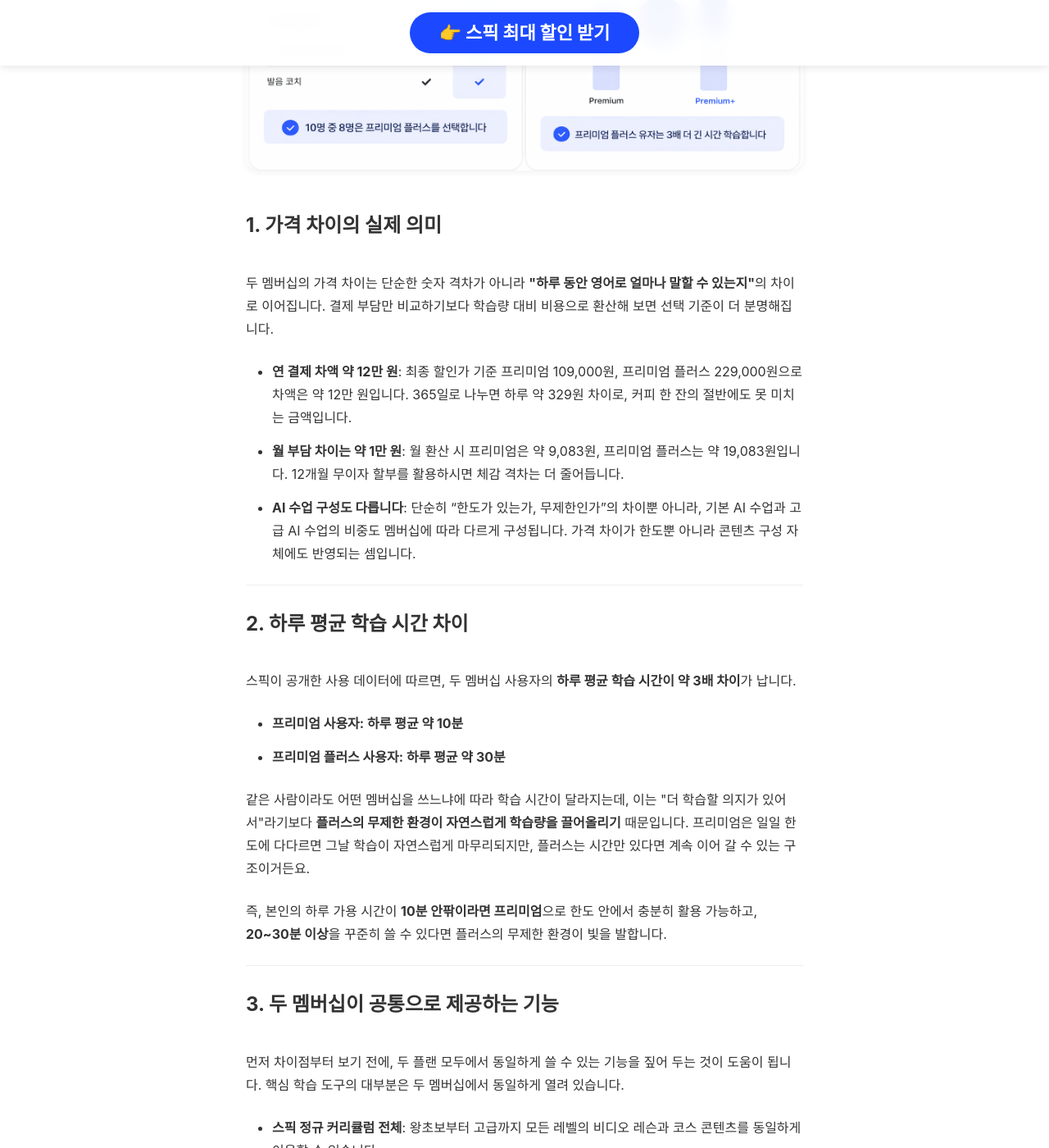
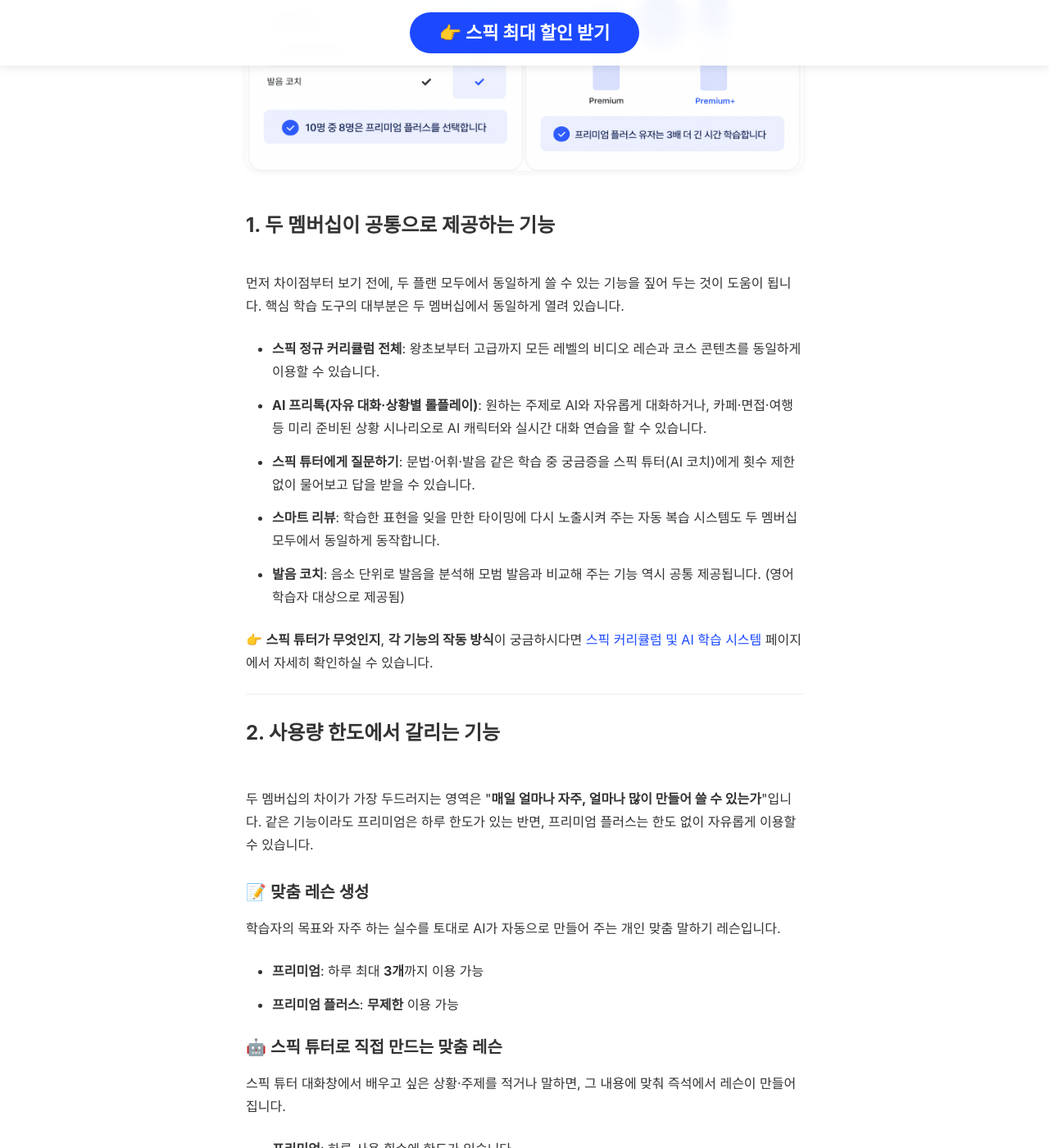
Before and after one commit to kjsjdw/speak_event_page, a Jekyll site: the page built from premium-vs-plus.md, in a window 1280 px wide and 1400 px high, scrolled down 1517 px. Shown: the whole window at 82% size. Built offline with Jekyll 4.4.1, drawn with Linux system fonts in a browser that asks for light colours; some web fonts are replaced; some of the changed text lies outside the part shown.

Commit message:
Reorder premium-vs-plus sections: 기능 비교 먼저, 학습 시간·가격 차이는 뒤로 (목차·번호 갱신)
Co-Authored-By: Claude Opus 5 <noreply@anthropic.com>

```diff
--- a/premium-vs-plus.md
+++ b/premium-vs-plus.md
@@ -25,12 +25,12 @@ image: /content/images/premium-vs-plus.jpg
 <div class='toc-container' style="background-color: #f8faff; border: 1px solid #e2e8f0; border-radius: 12px; padding: 25px; margin: 30px 0;">
   <h2 class='toc-title' style="margin-top: 0; margin-bottom: 15px; font-size: 1.1rem; color: #1a202c; border: none; padding: 0;">📑 목차</h2>
   <ol style="line-height: 2.0; margin-bottom: 0; padding-left: 20px;">
-    <li><a href='#toc-1' style="color: #4a5568; text-decoration: none;">가격 차이의 실제 의미</a></li>
-    <li><a href='#toc-2' style="color: #4a5568; text-decoration: none;">하루 평균 학습 시간 차이</a></li>
-    <li><a href='#toc-3' style="color: #4a5568; text-decoration: none;">두 멤버십이 공통으로 제공하는 기능</a></li>
-    <li><a href='#toc-4' style="color: #4a5568; text-decoration: none;">사용량 한도에서 갈리는 기능</a></li>
-    <li><a href='#toc-5' style="color: #4a5568; text-decoration: none;">프리미엄 플러스에만 제공되는 기능</a></li>
-    <li><a href='#toc-6' style="color: #4a5568; text-decoration: none;">전용 30일 습관 프로그램</a></li>
+    <li><a href='#toc-1' style="color: #4a5568; text-decoration: none;">두 멤버십이 공통으로 제공하는 기능</a></li>
+    <li><a href='#toc-2' style="color: #4a5568; text-decoration: none;">사용량 한도에서 갈리는 기능</a></li>
+    <li><a href='#toc-3' style="color: #4a5568; text-decoration: none;">프리미엄 플러스에만 제공되는 기능</a></li>
+    <li><a href='#toc-4' style="color: #4a5568; text-decoration: none;">전용 30일 습관 프로그램</a></li>
+    <li><a href='#toc-5' style="color: #4a5568; text-decoration: none;">하루 평균 학습 시간 차이</a></li>
+    <li><a href='#toc-6' style="color: #4a5568; text-decoration: none;">가격 차이의 실제 의미</a></li>
     <li><a href='#toc-7' style="color: #4a5568; text-decoration: none;">나에게 맞는 멤버십 결정 체크리스트</a></li>
     <li><a href='#toc-8' style="color: #4a5568; text-decoration: none;">자주 묻는 질문</a></li>
   </ol>
@@ -40,28 +40,7 @@ image: /content/images/premium-vs-plus.jpg
   <img src='/content/images/premium-vs-plus-compare.png' width='100%' alt='스픽 요금제 비교' title='스픽 프리미엄 및 프리미엄 플러스 요금제 혜택 상세 비교' style='display: block; margin: 0 auto; width: 100%; height: auto; max-width: 100%;'>
 </div>
 
-<h2 id="toc-1" style="padding-top: 100px; margin-top: -80px; padding-bottom: 20px;">1. 가격 차이의 실제 의미</h2>
-<p>두 멤버십의 가격 차이는 단순한 숫자 격차가 아니라 <strong>"하루 동안 영어로 얼마나 말할 수 있는지"</strong>의 차이로 이어집니다. 결제 부담만 비교하기보다 학습량 대비 비용으로 환산해 보면 선택 기준이 더 분명해집니다.</p>
-
-* **연 결제 차액 약 12만 원**: 최종 할인가 기준 프리미엄 109,000원, 프리미엄 플러스 229,000원으로 차액은 약 12만 원입니다. 365일로 나누면 하루 약 329원 차이로, 커피 한 잔의 절반에도 못 미치는 금액입니다.
-* **월 부담 차이는 약 1만 원**: 월 환산 시 프리미엄은 약 9,083원, 프리미엄 플러스는 약 19,083원입니다. 12개월 무이자 할부를 활용하시면 체감 격차는 더 줄어듭니다.
-* **AI 수업 구성도 다릅니다**: 단순히 "한도가 있는가, 무제한인가"의 차이뿐 아니라, 기본 AI 수업과 고급 AI 수업의 비중도 멤버십에 따라 다르게 구성됩니다. 가격 차이가 한도뿐 아니라 콘텐츠 구성 자체에도 반영되는 셈입니다.
-
-<hr style="border: 0; border-top: 1px solid #eee; margin: 10px 0;">
-
-<h2 id="toc-2" style="padding-top: 100px; margin-top: -80px; padding-bottom: 20px;">2. 하루 평균 학습 시간 차이</h2>
-<p>스픽이 공개한 사용 데이터에 따르면, 두 멤버십 사용자의 <strong>하루 평균 학습 시간이 약 3배 차이</strong>가 납니다.</p>
-
-* **프리미엄 사용자: 하루 평균 약 10분**
-* **프리미엄 플러스 사용자: 하루 평균 약 30분**
-
-<p>같은 사람이라도 어떤 멤버십을 쓰느냐에 따라 학습 시간이 달라지는데, 이는 "더 학습할 의지가 있어서"라기보다 <strong>플러스의 무제한 환경이 자연스럽게 학습량을 끌어올리기</strong> 때문입니다. 프리미엄은 일일 한도에 다다르면 그날 학습이 자연스럽게 마무리되지만, 플러스는 시간만 있다면 계속 이어 갈 수 있는 구조이거든요.</p>
-
-<p>즉, 본인의 하루 가용 시간이 <strong>10분 안팎이라면 프리미엄</strong>으로 한도 안에서 충분히 활용 가능하고, <strong>20~30분 이상</strong>을 꾸준히 쓸 수 있다면 플러스의 무제한 환경이 빛을 발합니다.</p>
-
-<hr style="border: 0; border-top: 1px solid #eee; margin: 10px 0;">
-
-<h2 id="toc-3" style="padding-top: 100px; margin-top: -80px; padding-bottom: 20px;">3. 두 멤버십이 공통으로 제공하는 기능</h2>
+<h2 id="toc-1" style="padding-top: 100px; margin-top: -80px; padding-bottom: 20px;">1. 두 멤버십이 공통으로 제공하는 기능</h2>
 <p>먼저 차이점부터 보기 전에, 두 플랜 모두에서 동일하게 쓸 수 있는 기능을 짚어 두는 것이 도움이 됩니다. 핵심 학습 도구의 대부분은 두 멤버십에서 동일하게 열려 있습니다.</p>
 
 * **스픽 정규 커리큘럼 전체**: 왕초보부터 고급까지 모든 레벨의 비디오 레슨과 코스 콘텐츠를 동일하게 이용할 수 있습니다.
@@ -74,7 +53,7 @@ image: /content/images/premium-vs-plus.jpg
 
 <hr style="border: 0; border-top: 1px solid #eee; margin: 10px 0;">
 
-<h2 id="toc-4" style="padding-top: 100px; margin-top: -80px; padding-bottom: 30px;">4. 사용량 한도에서 갈리는 기능</h2>
+<h2 id="toc-2" style="padding-top: 100px; margin-top: -80px; padding-bottom: 30px;">2. 사용량 한도에서 갈리는 기능</h2>
 <p>두 멤버십의 차이가 가장 두드러지는 영역은 "<strong>매일 얼마나 자주, 얼마나 많이 만들어 쓸 수 있는가</strong>"입니다. 같은 기능이라도 프리미엄은 하루 한도가 있는 반면, 프리미엄 플러스는 한도 없이 자유롭게 이용할 수 있습니다.</p>
 
 <h3>📝 맞춤 레슨 생성</h3>
@@ -93,19 +72,19 @@ image: /content/images/premium-vs-plus.jpg
 
 <hr style="border: 0; border-top: 1px solid #eee; margin: 10px 0;">
 
-<h2 id="toc-5" style="padding-top: 100px; margin-top: -80px; padding-bottom: 30px;">5. 프리미엄 플러스에만 제공되는 기능</h2>
+<h2 id="toc-3" style="padding-top: 100px; margin-top: -80px; padding-bottom: 30px;">3. 프리미엄 플러스에만 제공되는 기능</h2>
 <p>다음 기능들은 프리미엄에는 포함되지 않고, 프리미엄 플러스 회원만 이용할 수 있습니다. 단순히 "한도가 더 큰" 차원이 아니라 <strong>기능 자체가 추가</strong>되는 부분이라는 점에서 의미가 큽니다.</p>
 
 * **개인 맞춤 학습 계획**: 학습자의 목표와 진도에 맞춰 AI가 자동으로 학습 동선을 짜 주는 기능입니다. 매일 무엇을 어떤 순서로 학습할지 고민할 필요가 없습니다.
 * **자주 하는 실수에 기반한 수업**: 사용자가 평소 자주 틀리는 문법·표현·발음을 AI가 기억해 두었다가, 그 약점만 모아서 보강하는 별도 수업을 자동으로 생성합니다.
-* **30일 습관 완성 챌린지 참여권**: 가입 후 별도로 신청해야 하는 별도의 30일 챌린지가 함께 제공됩니다(아래 6번 섹션에서 자세히 설명).
+* **30일 습관 완성 챌린지 참여권**: 가입 후 별도로 신청해야 하는 별도의 30일 챌린지가 함께 제공됩니다(아래 4번 섹션에서 자세히 설명).
 * **전화 학습(앱 메뉴명 '폰 스픽')**: 연습 탭 상단에서 시작하며, 통화를 연결해 두고 버튼 조작 없이 AI 튜터와 영어로 대화를 이어가는 핸즈프리 스피킹 기능입니다. 통화 중에는 튜터가 틀린 부분을 말로 설명하고 고친 문장을 여러 번 따라 말하게 하며, 종료 후에는 문장별 피드백과 이를 바탕으로 자동 생성되는 스피킹 레슨이 제공됩니다. 월 15회·회당 최대 10분까지 이용할 수 있습니다. 자세한 사용 방식은 <a href="/phone-call/" style="color: #1c49ff;">스픽 전화 학습 안내</a>에서 확인하실 수 있습니다.
 
 <p>요컨대 프리미엄 플러스는 "더 많이 쓸 수 있는 플랜"인 동시에, "<strong>나를 분석해서 학습을 짜 주는 플랜</strong>"입니다.</p>
 
 <hr style="border: 0; border-top: 1px solid #eee; margin: 10px 0;">
 
-<h2 id="toc-6" style="padding-top: 100px; margin-top: -80px; padding-bottom: 30px;">6. 프리미엄 플러스 전용 30일 습관 프로그램</h2>
+<h2 id="toc-4" style="padding-top: 100px; margin-top: -80px; padding-bottom: 30px;">4. 프리미엄 플러스 전용 30일 습관 프로그램</h2>
 <p>플러스 회원에게는 영어 습관을 잡아주는 <strong>'30일 습관 완성 챌린지'</strong> 참여권이 제공됩니다.</p>
 
 <div class='step-media' style='margin: 40px 0;'>
@@ -117,6 +96,27 @@ image: /content/images/premium-vs-plus.jpg
 * **포함 내용**: 단어·문법·패턴 연습, 매일 아침 오늘의 수업 제공, 하루 세 번 영어 공부 알림이 함께 운영됩니다.
 * **유의사항**: 해외 번호로는 참여가 어렵습니다.
 * **습관 형성 효과**: 스픽 안내 자료에 따르면, 챌린지 참여자는 일반 수강생 대비 영어 스피킹 습관을 유지할 확률이 **2배 이상** 높다고 합니다.
+
+<hr style="border: 0; border-top: 1px solid #eee; margin: 10px 0;">
+
+<h2 id="toc-5" style="padding-top: 100px; margin-top: -80px; padding-bottom: 20px;">5. 하루 평균 학습 시간 차이</h2>
+<p>스픽이 공개한 사용 데이터에 따르면, 두 멤버십 사용자의 <strong>하루 평균 학습 시간이 약 3배 차이</strong>가 납니다.</p>
+
+* **프리미엄 사용자: 하루 평균 약 10분**
+* **프리미엄 플러스 사용자: 하루 평균 약 30분**
+
+<p>같은 사람이라도 어떤 멤버십을 쓰느냐에 따라 학습 시간이 달라지는데, 이는 "더 학습할 의지가 있어서"라기보다 <strong>플러스의 무제한 환경이 자연스럽게 학습량을 끌어올리기</strong> 때문입니다. 프리미엄은 일일 한도에 다다르면 그날 학습이 자연스럽게 마무리되지만, 플러스는 시간만 있다면 계속 이어 갈 수 있는 구조이거든요.</p>
+
+<p>즉, 본인의 하루 가용 시간이 <strong>10분 안팎이라면 프리미엄</strong>으로 한도 안에서 충분히 활용 가능하고, <strong>20~30분 이상</strong>을 꾸준히 쓸 수 있다면 플러스의 무제한 환경이 빛을 발합니다.</p>
+
+<hr style="border: 0; border-top: 1px solid #eee; margin: 10px 0;">
+
+<h2 id="toc-6" style="padding-top: 100px; margin-top: -80px; padding-bottom: 20px;">6. 가격 차이의 실제 의미</h2>
+<p>두 멤버십의 가격 차이는 단순한 숫자 격차가 아니라 <strong>"하루 동안 영어로 얼마나 말할 수 있는지"</strong>의 차이로 이어집니다. 결제 부담만 비교하기보다 학습량 대비 비용으로 환산해 보면 선택 기준이 더 분명해집니다.</p>
+
+* **연 결제 차액 약 12만 원**: 최종 할인가 기준 프리미엄 109,000원, 프리미엄 플러스 229,000원으로 차액은 약 12만 원입니다. 365일로 나누면 하루 약 329원 차이로, 커피 한 잔의 절반에도 못 미치는 금액입니다.
+* **월 부담 차이는 약 1만 원**: 월 환산 시 프리미엄은 약 9,083원, 프리미엄 플러스는 약 19,083원입니다. 12개월 무이자 할부를 활용하시면 체감 격차는 더 줄어듭니다.
+* **AI 수업 구성도 다릅니다**: 단순히 "한도가 있는가, 무제한인가"의 차이뿐 아니라, 기본 AI 수업과 고급 AI 수업의 비중도 멤버십에 따라 다르게 구성됩니다. 가격 차이가 한도뿐 아니라 콘텐츠 구성 자체에도 반영되는 셈입니다.
 
 <hr style="border: 0; border-top: 1px solid #eee; margin: 10px 0;">
 
```
